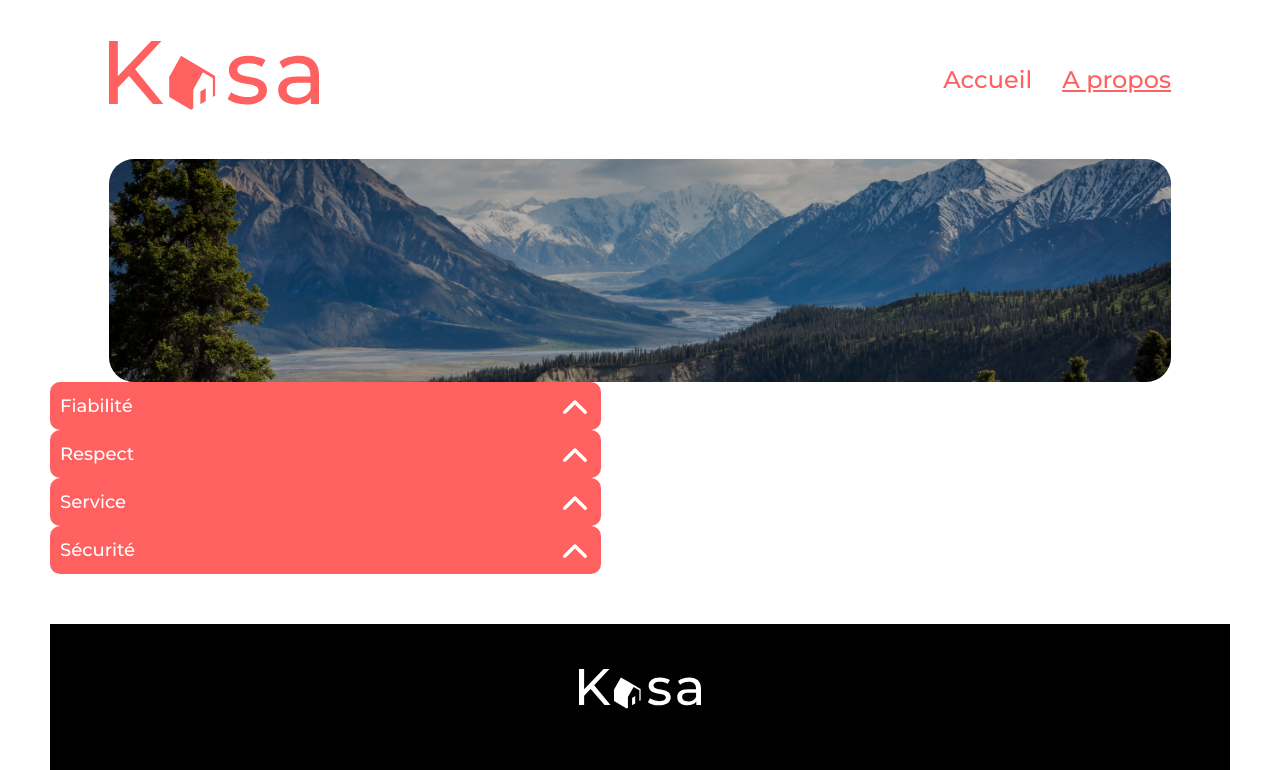
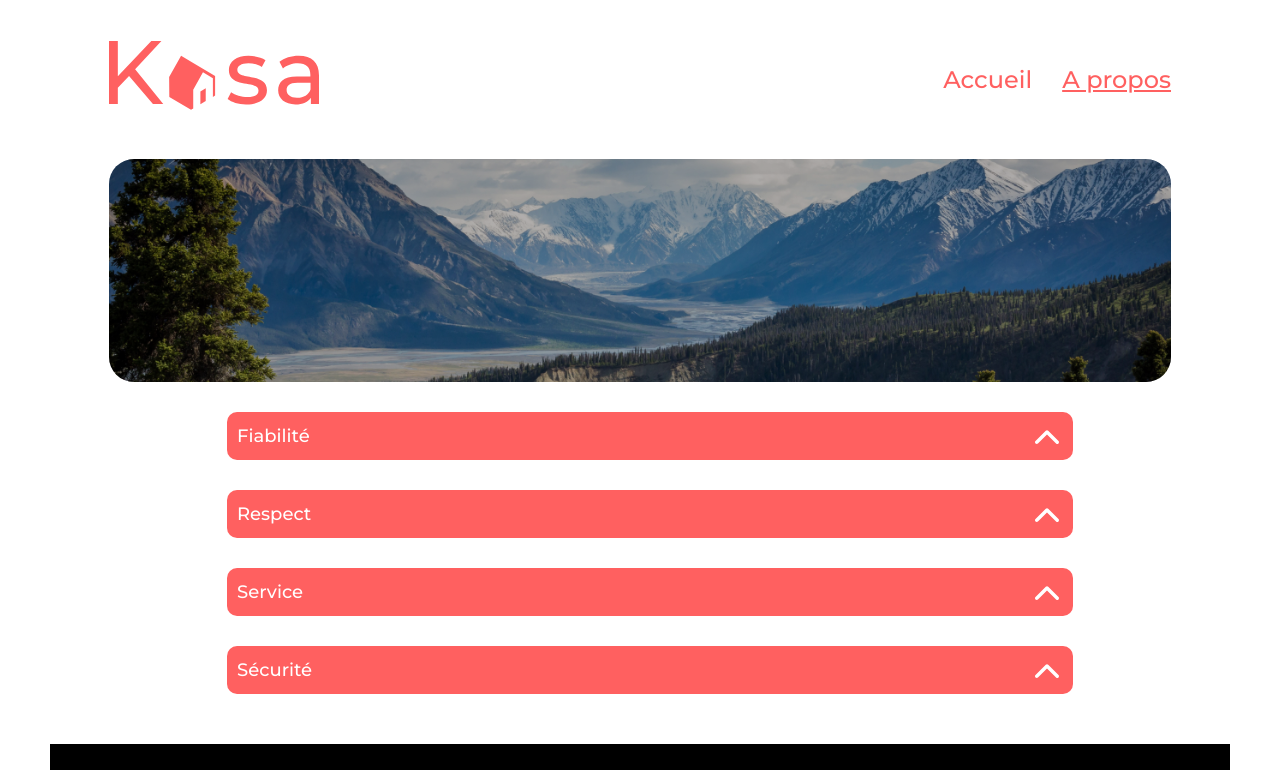
Before and after one commit to Pioupiou325/OCProject_6, a React (Create React App) app: page /about in a window 1280 px wide. Shown: the top 770 px of the page. Built offline with nearby package versions, Linux system fonts and the light colour scheme.

Commit message:
page about fix

```diff
--- a/src/styles/about.scss
+++ b/src/styles/about.scss
@@ -1,3 +1,12 @@
-.about{
-   height: 100vh;
+.about {
+  height: 100vh;
+  & .listCollapseAbout {
+    margin-top: 15px;
+    justify-content: center;
+    width: 70%;
+    & .collapse {
+      width: 100%;
+      margin-top: 30px;
+    }
+  }
 }
--- a/src/styles/collapse.scss
+++ b/src/styles/collapse.scss
@@ -10,7 +10,6 @@
   padding-right: 10px;
   padding-top: 8px;
   padding-bottom: 8px;
-  width: 45%;
   justify-content: space-between;
   align-items: center;
   & .titleCollapse {
--- a/src/styles/formlogement.scss
+++ b/src/styles/formlogement.scss
@@ -6,6 +6,10 @@
         display:flex;
         margin-top: 15px;
         justify-content: space-between;
+        width:100%;
+        & .collapse{
+            width:45%;
+        }
 
     }
     & .title{
```
